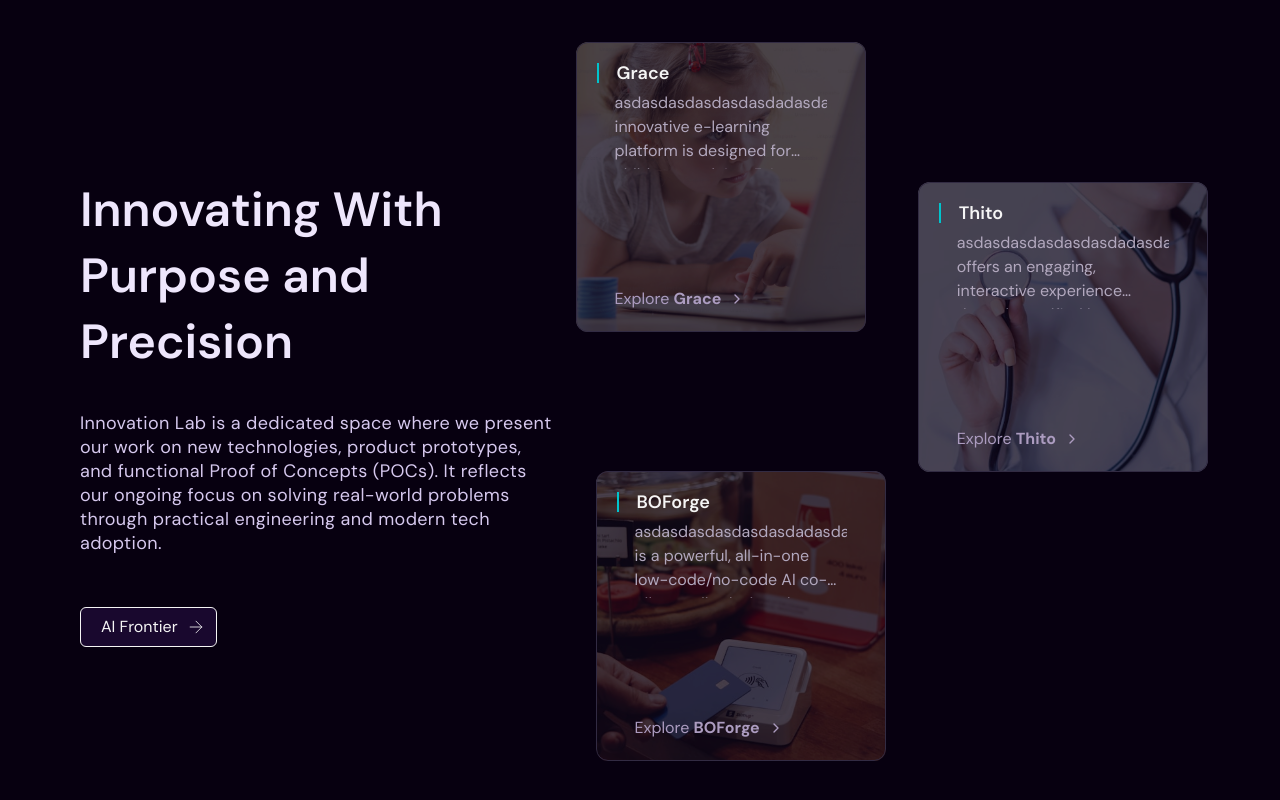
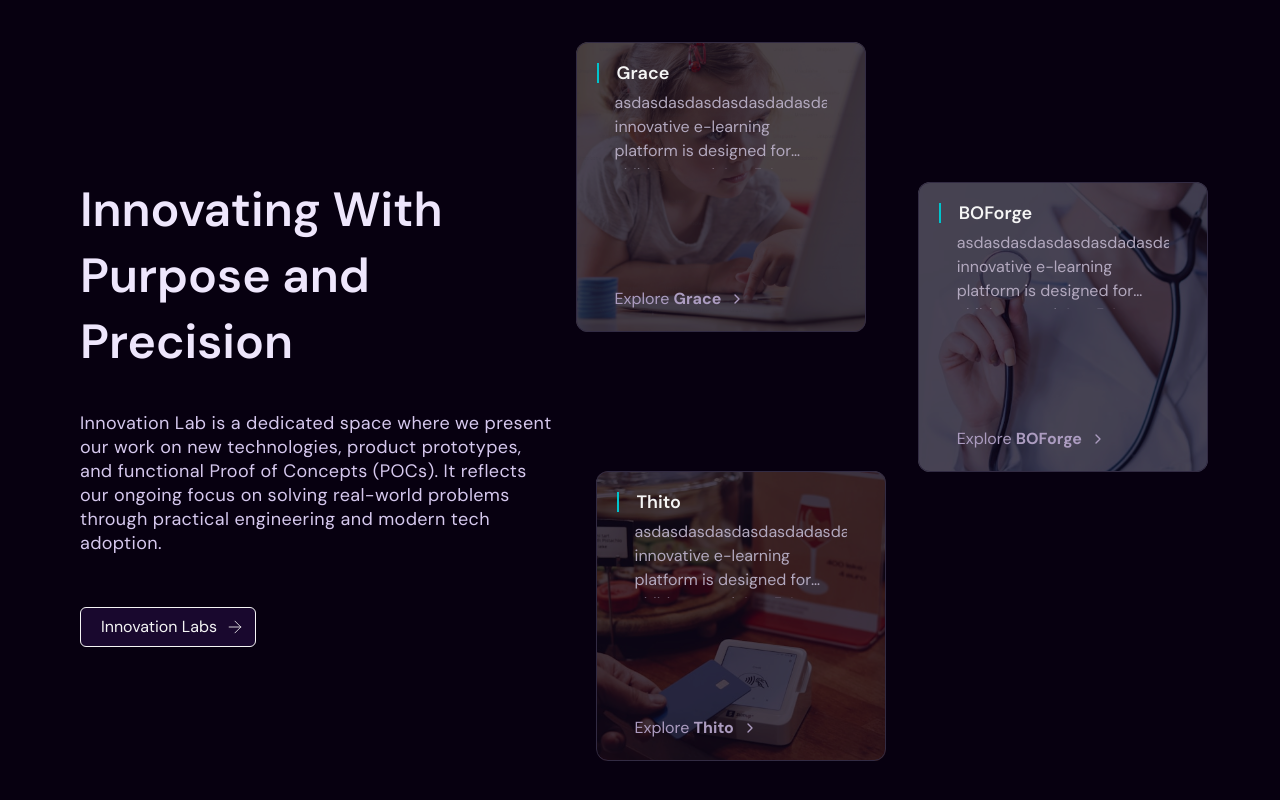
Before and after one commit to sarthak-infogen-labs/hereto, a Next.js app: page / in a window 1280 px wide. Shown: the part 4943-5743 px from the top of the page. Built offline with nearby package versions, Linux system fonts and the light colour scheme.

Commit message:
Refactor About Us and Innovation Labs sections to use dynamic content from landingPageData

```diff
--- a/src/components/pages/home/AboutUsSection.tsx
+++ b/src/components/pages/home/AboutUsSection.tsx
@@ -1,5 +1,6 @@
 import { CustomButton } from "@/components/shared/CustomButtons/Buttons";
 import BGGridGradientComponent from "@/components/shared/BGGridGradientComponent";
+import { landingPageData } from "@/constants/LandingPageData";
 
 export default function AboutUsSection() {
   return (
@@ -7,16 +8,12 @@ export default function AboutUsSection() {
       <BGGridGradientComponent />
 
       <div className="pt-[80px] px-30 pb-[118px]">
-                <p className="text-[#D6C8EE] text-h4 text-center leading-[32px] tracking-[0.36px] max-w-[1068px] mx-auto">
-                We are a group of tech enthusiasts passionate about early adoption of
-                next-generation technologies and engineering top-scale products to tackle the
-                pressing problems within diverse industries.
+        <p className="text-[#D6C8EE] text-h3-medium !font-medium text-center leading-[32px] tracking-[0.36px] max-w-[1068px] mx-auto">
+          {landingPageData.aboutUsSection.title}
         </p>
 
         <div className="flex justify-center mt-9">
-                    <CustomButton>
-                        About Us
-                    </CustomButton>
+          <CustomButton>About Us</CustomButton>
         </div>
       </div>
     </section>
--- a/src/components/pages/home/InnovationLabsSection.tsx
+++ b/src/components/pages/home/InnovationLabsSection.tsx
@@ -3,63 +3,69 @@ import React from "react";
 import { ArrowRightIcon } from "lucide-react";
 import Card from "@/components/cards/innovationCard";
 import { graceImg, boForgeImg, thitoImg } from "@/../public/images/index";
-import { CarouselContent, CarouselItem, CarouselPrevious, CarouselNext } from "@/components/ui/carousel";
+import {
+  CarouselContent,
+  CarouselItem,
+  CarouselPrevious,
+  CarouselNext,
+} from "@/components/ui/carousel";
 import { Carousel } from "@/components/ui/carousel";
 import BlogCard from "@/components/cards/BlogCard";
 import { CustomButton } from "@/components/shared/CustomButtons/Buttons";
+import { landingPageData } from "@/constants/LandingPageData";
 
 const InnovationLabs = () => {
   return (
-    <section
-      className="mt-[130px] w-full flex flex-col items-center justify-start "
-    >
+    <section className="mt-[130px] w-full flex flex-col items-center justify-start ">
       <div className="lg:h-[819px] h-auto w-full relative grid grid-cols-9 py-15">
         <div className="md:col-span-4 p-5 my-auto col-span-9">
           <h2 className="text-[#EEE6FC] text-h1-semibold leading-[62px] max-md:text-center">
-          Innovating With Purpose and Precision
+            {landingPageData.innovationLabSection.header.title}
           </h2>
 
           <p className="w-full max-w-[490px] mt-9 text-[#D6C8EE] text-body-sm leading-[24px] tracking-[0.36px] max-md:text-center max-md:mx-auto">
-          Innovation Lab is a dedicated space where we present our work on new technologies, product prototypes, and functional Proof of Concepts (POCs). It reflects our ongoing focus on solving real-world problems through practical engineering and modern tech adoption.
+            {landingPageData.innovationLabSection.summary}
           </p>
 
           <div className="mt-13 max-md:flex max-md:justify-center">
             <CustomButton className="">
-                AI Frontier
+              {landingPageData.innovationLabSection.btnTitle}
             </CustomButton>
           </div>
         </div>
 
         <div className="md:col-span-5 my-auto col-span-9 min-[1130px]:h-full w-full">
           <div className="h-full w-full min-[1130px]:block hidden rounded-lg relative">
-
             <div className="absolute -top-5">
-            <Card title="Grace"
-                description="Our innovative e-learning platform is designed for children aged 4 to 5. It offers an engaging, interactive experience."
-                linkText="Grace"
+              <Card
+                title= {landingPageData.innovationLabSection.data[0].innovationName}
+                description={landingPageData.innovationLabSection.data[0].innovationDescription}
+                linkText={landingPageData.innovationLabSection.data[0].innovationName}
                 backgroundImage={graceImg}
-                pageLink="/"
+                pageLink={landingPageData.innovationLabSection.data[0].navLink}
               />
             </div>
 
             <div className="absolute bottom-0 left-5">
-            <Card title="BOForge"
-                description="It is a powerful, all-in-one low-code/no-code AI co-pilot studio designed to streamline and accelerate digital creation across multiple domains—including content creation, UI/UX design, front-end/backend development, and creative media generation."
-                linkText="BOForge"
+              <Card
+                 title= {landingPageData.innovationLabSection.data[1].innovationName}
+                 description={landingPageData.innovationLabSection.data[1].innovationDescription}
+                 linkText={landingPageData.innovationLabSection.data[1].innovationName}
                 backgroundImage={boForgeImg}
-                pageLink="/"
+                pageLink={landingPageData.innovationLabSection.data[1].navLink}
               />
             </div>
 
             <div className="absolute left-1/2 translate-x-[20px] top-30">
-            <Card title="Thito"
-                description="It offers an engaging, interactive experience through gamified lessons, voice and gesture-based navigation."
-                linkText="Thito"
+              <Card
+               title= {landingPageData.innovationLabSection.data[2].innovationName}
+               description={landingPageData.innovationLabSection.data[2].innovationDescription}
+               linkText={landingPageData.innovationLabSection.data[2].innovationName}
                 backgroundImage={thitoImg}
-                pageLink="/"
+                pageLink={landingPageData.innovationLabSection.data[2].navLink}
+
               />
             </div>
-
           </div>
 
           <div className="min-[1130px]:hidden ">
@@ -70,9 +76,9 @@ const InnovationLabs = () => {
               className="w-full mx-auto py-9"
             >
               <CarouselContent className="">
-
                 <CarouselItem className="max-[550px]:pl-[calc((100%-334px)/2)] min-[550px]:basis-[70%]  md:basis-[90%] lg:basis-[60%]">
-                    <Card title="Grace"
+                  <Card
+                    title="Grace"
                     description="Our innovative e-learning platform is designed for children aged 4 to 5. It offers an engaging, interactive experience."
                     linkText="Grace"
                     backgroundImage={graceImg}
@@ -81,7 +87,8 @@ const InnovationLabs = () => {
                 </CarouselItem>
 
                 <CarouselItem className="max-[550px]:pl-[calc((100%-334px)/2)] min-[550px]:basis-[70%] md:basis-[90%] lg:basis-[60%]">
-                    <Card title="Grace"
+                  <Card
+                    title="Grace"
                     description="Our innovative e-learning platform is designed for children aged 4 to 5. It offers an engaging, interactive experience."
                     linkText="Grace"
                     backgroundImage={graceImg}
@@ -90,7 +97,8 @@ const InnovationLabs = () => {
                 </CarouselItem>
 
                 <CarouselItem className="max-[550px]:pl-[calc((100%-334px)/2)] min-[550px]:basis-[70%] md:basis-[80%] lg:basis-[60%]">
-                    <Card title="Grace"
+                  <Card
+                    title="Grace"
                     description="Our innovative e-learning platform is designed for children aged 4 to 5. It offers an engaging, interactive experience."
                     linkText="Grace"
                     backgroundImage={graceImg}
--- a/src/constants/LandingPageData.ts
+++ b/src/constants/LandingPageData.ts
@@ -190,4 +190,37 @@ export const landingPageData = {
     summary:
       "Our engineers and experts have enabled businesses across sectors to meet critical goals. With deep technical experience and a tested methodology, we support your success at every stage. ",
   },
+  aboutUsSection: {
+    title: `We are a group of tech enthusiasts passionate about early adoption of
+                next-generation technologies and engineering top-scale products to tackle the
+                pressing problems within diverse industries.`,
+  },
+  innovationLabSection: {
+    header: {
+      title: "Innovating With Purpose and Precision",
+    },
+    summary:
+      "Innovation Lab is a dedicated space where we present our work on new technologies, product prototypes, and functional Proof of Concepts (POCs). It reflects our ongoing focus on solving real-world problems through practical engineering and modern tech adoption.",
+    btnTitle: "Innovation Labs",
+    data: [
+      {
+        innovationName: "Grace",
+        innovationDescription: "Our innovative e-learning platform is designed for children aged 4 to 5. It offers an engaging, interactive experience",
+        navLink: "#",
+        image: "",
+      },
+      {
+        innovationName: "Thito",
+        innovationDescription: "Our innovative e-learning platform is designed for children aged 4 to 5. It offers an engaging, interactive experience",
+        navLink: "#",
+        image: "",
+      },
+      {
+        innovationName: "BOForge",
+        innovationDescription: "Our innovative e-learning platform is designed for children aged 4 to 5. It offers an engaging, interactive experience",
+        navLink: "#",
+        image: "",
+      },
+    ],
+  },
 };
```
Lines whose indentation alone changed are shown as unchanged.
